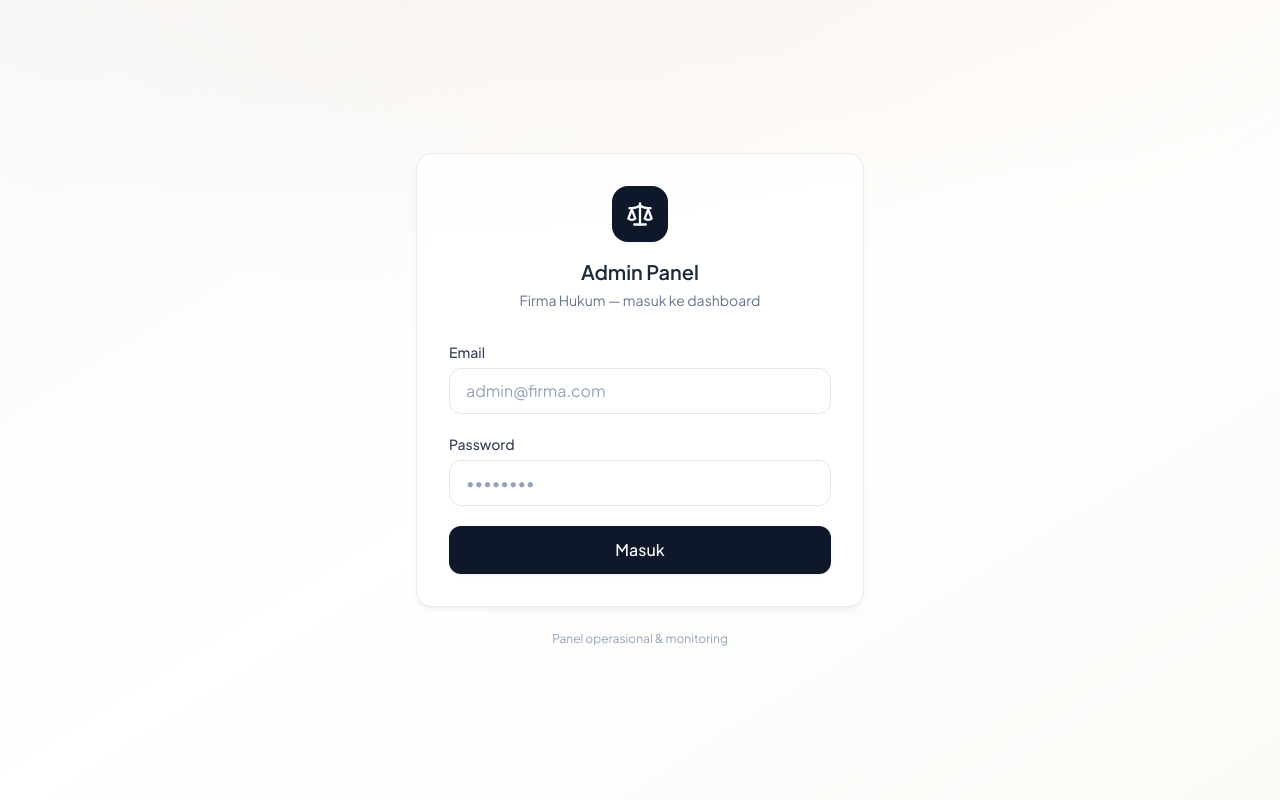
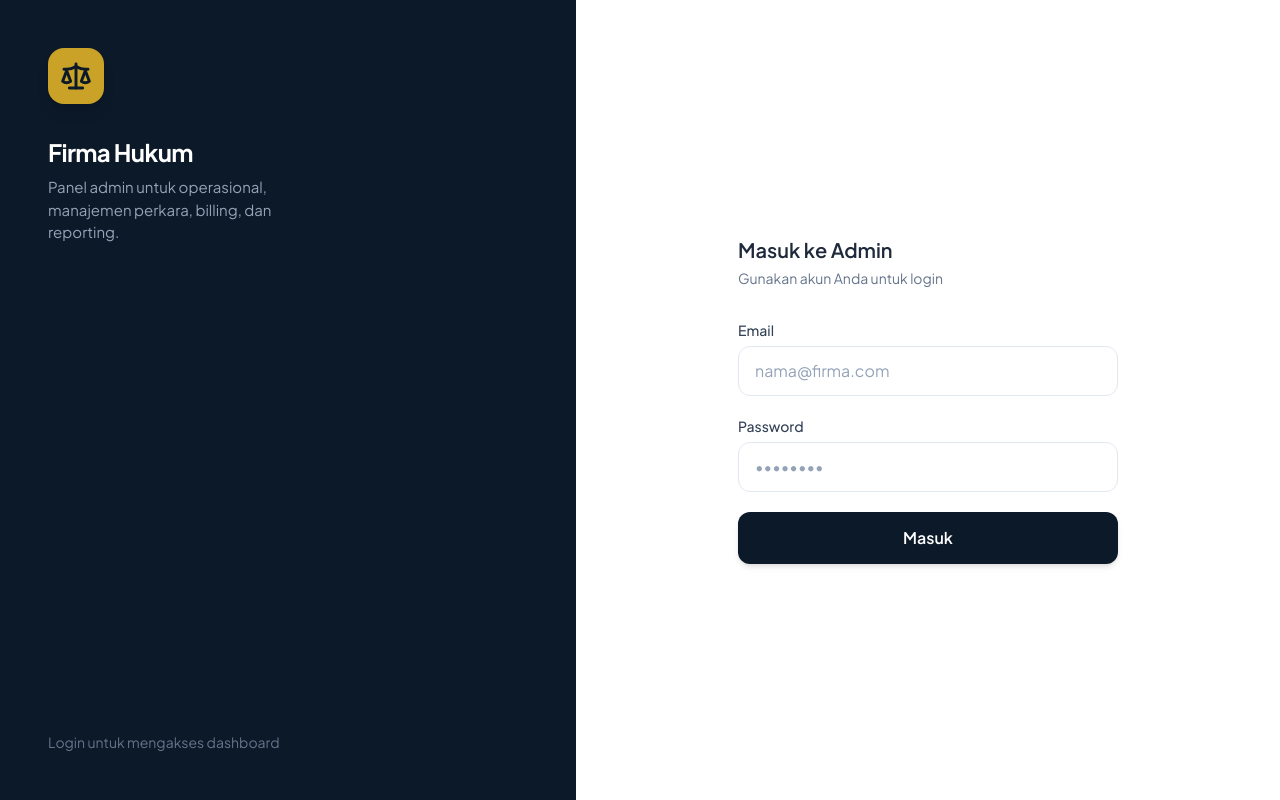
Before and after one commit to dreamcraft17/law_firm, a Next.js app: page /login in a window 1280 px wide. Built offline with nearby package versions, Linux system fonts and the light colour scheme.

Commit message:
baru design

```diff
--- a/app/globals.css
+++ b/app/globals.css
@@ -3,28 +3,24 @@
 @tailwind utilities;
 
 :root {
-  --primary: #0f172a;
-  --primary-light: #1e293b;
-  --accent: #d97706;
-  --accent-muted: #fef3c7;
-  --surface: #f8fafc;
-  --border: #e2e8f0;
+  --navy: #0c1929;
+  --gold: #c9a227;
+  --surface: #f1f5f9;
 }
 
 body {
   @apply bg-surface text-slate-800 antialiased;
 }
 
-/* Custom scrollbar for sidebar */
 .sidebar-scroll::-webkit-scrollbar {
-  width: 6px;
+  width: 5px;
 }
 .sidebar-scroll::-webkit-scrollbar-track {
-  @apply bg-transparent;
+  background: transparent;
 }
 .sidebar-scroll::-webkit-scrollbar-thumb {
-  @apply bg-slate-200 rounded-full;
+  @apply bg-navy-border rounded-full;
 }
 .sidebar-scroll::-webkit-scrollbar-thumb:hover {
-  @apply bg-slate-300;
+  background: #2a4a6e;
 }
--- a/app/login/page.tsx
+++ b/app/login/page.tsx
@@ -19,17 +19,28 @@ export default function LoginPage() {
   };
 
   return (
-    <div className="min-h-screen flex items-center justify-center p-4 bg-gradient-to-br from-slate-50 via-white to-amber-50/30">
-      <div className="absolute inset-0 bg-[radial-gradient(ellipse_80%_60%_at_50%_-20%,rgba(217,119,6,0.08),transparent)] pointer-events-none" />
-      <div className="relative w-full max-w-md">
-        <div className="bg-white/80 backdrop-blur-sm rounded-2xl shadow-card border border-slate-200/80 p-8">
-          <div className="flex flex-col items-center mb-8">
-            <div className="w-14 h-14 rounded-2xl bg-primary flex items-center justify-center text-white shadow-panel mb-4">
-              <Scale className="w-7 h-7" />
+    <div className="min-h-screen flex">
+      <div className="hidden lg:flex lg:w-[45%] bg-navy flex-col justify-between p-12">
+        <div>
+          <div className="w-14 h-14 rounded-2xl bg-gold flex items-center justify-center text-navy shadow-lg">
+            <Scale className="w-8 h-8" strokeWidth={2.2} />
+          </div>
+          <h1 className="mt-8 text-2xl font-bold text-white tracking-tight">Firma Hukum</h1>
+          <p className="mt-2 text-slate-400 text-[15px] max-w-[280px]">
+            Panel admin untuk operasional, manajemen perkara, billing, dan reporting.
+          </p>
+        </div>
+        <p className="text-slate-500 text-sm">Login untuk mengakses dashboard</p>
+      </div>
+      <div className="flex-1 flex items-center justify-center p-8 bg-white">
+        <div className="w-full max-w-[380px]">
+          <div className="lg:hidden flex justify-center mb-8">
+            <div className="w-12 h-12 rounded-xl bg-gold flex items-center justify-center text-navy">
+              <Scale className="w-6 h-6" strokeWidth={2.2} />
             </div>
-            <h1 className="text-xl font-semibold text-slate-800">Admin Panel</h1>
-            <p className="text-sm text-slate-500 mt-1">Firma Hukum — masuk ke dashboard</p>
           </div>
+          <h2 className="text-xl font-semibold text-slate-800">Masuk ke Admin</h2>
+          <p className="text-slate-500 text-sm mt-1 mb-8">Gunakan akun Anda untuk login</p>
           <form onSubmit={handleSubmit} className="space-y-5">
             <div>
               <label className="block text-sm font-medium text-slate-700 mb-1.5">Email</label>
@@ -37,8 +48,8 @@ export default function LoginPage() {
                 type="email"
                 value={email}
                 onChange={(e) => setEmail(e.target.value)}
-                className="w-full border border-slate-200 rounded-xl px-4 py-2.5 text-slate-800 placeholder-slate-400 focus:ring-2 focus:ring-amber-500/20 focus:border-amber-500 transition-colors"
-                placeholder="admin@firma.com"
+                className="w-full border border-slate-200 rounded-xl px-4 py-3 text-slate-800 placeholder-slate-400 focus:ring-2 focus:ring-gold/25 focus:border-gold transition-all"
+                placeholder="nama@firma.com"
                 required
               />
             </div>
@@ -48,7 +59,7 @@ export default function LoginPage() {
                 type="password"
                 value={password}
                 onChange={(e) => setPassword(e.target.value)}
-                className="w-full border border-slate-200 rounded-xl px-4 py-2.5 text-slate-800 placeholder-slate-400 focus:ring-2 focus:ring-amber-500/20 focus:border-amber-500 transition-colors"
+                className="w-full border border-slate-200 rounded-xl px-4 py-3 text-slate-800 placeholder-slate-400 focus:ring-2 focus:ring-gold/25 focus:border-gold transition-all"
                 placeholder="••••••••"
                 required
               />
@@ -56,13 +67,12 @@ export default function LoginPage() {
             <button
               type="submit"
               disabled={loading}
-              className="w-full py-3 bg-primary text-white font-medium rounded-xl hover:bg-primary-light transition-colors disabled:opacity-60 disabled:cursor-not-allowed shadow-panel"
+              className="w-full py-3.5 bg-navy text-white font-semibold rounded-xl hover:bg-navy-light transition-colors disabled:opacity-60 disabled:cursor-not-allowed shadow-md"
             >
               {loading ? 'Memproses...' : 'Masuk'}
             </button>
           </form>
         </div>
-        <p className="text-center text-xs text-slate-400 mt-6">Panel operasional & monitoring</p>
       </div>
     </div>
   );
--- a/components/Header.tsx
+++ b/components/Header.tsx
@@ -18,27 +18,25 @@ export default function Header(props: { title: string }) {
   }, []);
 
   return (
-    <header className="h-16 bg-white border-b border-slate-200 flex items-center justify-between px-6 shrink-0 shadow-panel">
-      <h1 className="text-lg font-semibold text-slate-800">{props.title}</h1>
-      <div className="flex items-center gap-4" ref={ref}>
-        <div className="hidden sm:block text-sm text-slate-500">Panel Admin</div>
-        <div className="relative">
+    <header className="h-14 bg-white flex items-center justify-between px-6 shrink-0 border-b border-slate-200/80">
+      <h1 className="text-[17px] font-semibold text-slate-800">{props.title}</h1>
+      <div className="flex items-center gap-2" ref={ref}>
         <button
           type="button"
           onClick={() => setOpen(!open)}
-            className="flex items-center gap-2 px-3 py-2 rounded-lg hover:bg-slate-50 text-slate-700 transition-colors"
+          className="flex items-center gap-2 pl-3 pr-2 py-2 rounded-lg hover:bg-slate-50 text-slate-600 transition-colors"
         >
-            <div className="w-8 h-8 rounded-full bg-primary/10 flex items-center justify-center text-primary text-sm font-medium">
+          <div className="w-8 h-8 rounded-lg bg-navy flex items-center justify-center text-gold text-sm font-bold">
             A
           </div>
           <ChevronDown className={`w-4 h-4 text-slate-400 transition-transform ${open ? 'rotate-180' : ''}`} />
         </button>
         {open && (
-            <div className="absolute right-0 top-full mt-1 py-1 w-48 bg-white rounded-xl border border-slate-200 shadow-card z-50">
+          <div className="absolute right-6 top-14 mt-0.5 py-1.5 w-44 bg-white rounded-xl border border-slate-200 shadow-dropdown z-50">
             <button
               type="button"
               onClick={() => { setOpen(false); router.push('/login'); }}
-                className="w-full flex items-center gap-2 px-4 py-2.5 text-sm text-slate-700 hover:bg-slate-50 rounded-lg"
+              className="w-full flex items-center gap-2.5 px-4 py-2.5 text-sm text-slate-700 hover:bg-slate-50 rounded-lg mx-1"
             >
               <LogOut className="w-4 h-4 text-slate-400" />
               Keluar
@@ -46,7 +44,6 @@ export default function Header(props: { title: string }) {
           </div>
         )}
       </div>
-      </div>
     </header>
   );
 }
--- a/components/Sidebar.tsx
+++ b/components/Sidebar.tsx
@@ -33,20 +33,19 @@ export default function Sidebar() {
   const pathname = usePathname();
 
   return (
-    <aside className="w-[260px] min-h-screen flex flex-col bg-white border-r border-slate-200 shrink-0">
-      <div className="p-5 border-b border-slate-100">
+    <aside className="w-[240px] min-h-screen flex flex-col bg-navy shrink-0">
+      <div className="p-5">
         <Link href="/dashboard" className="flex items-center gap-3">
-          <div className="w-10 h-10 rounded-xl bg-primary flex items-center justify-center text-white shadow-panel">
-            <Scale className="w-5 h-5" />
+          <div className="w-11 h-11 rounded-xl bg-gold flex items-center justify-center text-navy shadow-lg">
+            <Scale className="w-6 h-6" strokeWidth={2.2} />
           </div>
           <div>
-            <span className="font-semibold text-slate-800 block leading-tight">Firma Hukum</span>
-            <span className="text-xs text-slate-500">Admin Panel</span>
+            <span className="font-bold text-white block leading-tight text-[15px]">Firma Hukum</span>
+            <span className="text-[11px] text-slate-400 uppercase tracking-widest">Admin</span>
           </div>
         </Link>
       </div>
-      <nav className="flex-1 p-3 overflow-y-auto sidebar-scroll">
-        <p className="px-3 mb-2 text-xs font-medium text-slate-400 uppercase tracking-wider">Menu</p>
+      <nav className="flex-1 px-3 pb-4 overflow-y-auto sidebar-scroll">
         <ul className="space-y-0.5">
           {nav.map(({ href, label, icon: Icon }) => {
             const isActive = pathname === href || pathname.startsWith(href + '/');
@@ -54,13 +53,13 @@ export default function Sidebar() {
               <li key={href}>
                 <Link
                   href={href}
-                  className={`flex items-center gap-3 px-3 py-2.5 rounded-lg text-sm font-medium transition-colors ${
+                  className={`flex items-center gap-3 px-3 py-2.5 rounded-lg text-[13px] font-medium transition-all duration-150 ${
                     isActive
-                      ? 'bg-amber-50 text-amber-800 border-l-4 border-amber-500 border-y-0 border-r-0 -ml-[3px] pl-[13px]'
-                      : 'text-slate-600 hover:bg-slate-50 hover:text-slate-900'
+                      ? 'bg-gold/20 text-gold-light border border-gold/30'
+                      : 'text-slate-300 hover:bg-navy-light hover:text-white border border-transparent'
                   }`}
                 >
-                  <Icon className={`w-5 h-5 shrink-0 ${isActive ? 'text-amber-600' : 'text-slate-400'}`} />
+                  <Icon className="w-[18px] h-[18px] shrink-0" strokeWidth={isActive ? 2.2 : 1.8} />
                   <span>{label}</span>
                 </Link>
               </li>
@@ -68,10 +67,8 @@ export default function Sidebar() {
           })}
         </ul>
       </nav>
-      <div className="p-3 border-t border-slate-100">
-        <div className="px-3 py-2 text-xs text-slate-400">
-          Panel operasional firma
-        </div>
+      <div className="p-3 border-t border-navy-border">
+        <p className="px-3 text-[11px] text-slate-500">Panel operasional</p>
       </div>
     </aside>
   );
--- a/tailwind.config.ts
+++ b/tailwind.config.ts
@@ -12,25 +12,30 @@ const config: Config = {
       },
       colors: {
         primary: {
-          DEFAULT: '#0f172a',
-          light: '#1e293b',
-          muted: '#64748b',
+          DEFAULT: '#0c1929',
+          light: '#132337',
         },
-        accent: {
-          DEFAULT: '#d97706',
-          light: '#fbbf24',
-          muted: '#fef3c7',
+        navy: {
+          DEFAULT: '#0c1929',
+          light: '#132337',
+          border: '#1e3a5f',
+        },
+        gold: {
+          DEFAULT: '#c9a227',
+          light: '#e6c04a',
+          dark: '#a68520',
+          bg: 'rgba(201, 162, 39, 0.12)',
         },
         surface: {
-          DEFAULT: '#f8fafc',
+          DEFAULT: '#f1f5f9',
           card: '#ffffff',
-          border: '#e2e8f0',
         },
       },
       boxShadow: {
-        'panel': '0 1px 3px 0 rgb(0 0 0 / 0.06), 0 1px 2px -1px rgb(0 0 0 / 0.06)',
-        'card': '0 4px 6px -1px rgb(0 0 0 / 0.05), 0 2px 4px -2px rgb(0 0 0 / 0.05)',
-        'card-hover': '0 10px 15px -3px rgb(0 0 0 / 0.06), 0 4px 6px -4px rgb(0 0 0 / 0.05)',
+        'panel': '0 1px 2px 0 rgb(0 0 0 / 0.04)',
+        'card': '0 1px 3px 0 rgb(0 0 0 / 0.06), 0 1px 2px -1px rgb(0 0 0 / 0.04)',
+        'card-hover': '0 8px 25px -5px rgb(0 0 0 / 0.08), 0 4px 10px -4px rgb(0 0 0 / 0.04)',
+        'dropdown': '0 10px 40px -10px rgb(0 0 0 / 0.15)',
       },
     },
   },
```
Also changed, not shown: app/(panel)/dashboard/page.tsx (+30 -22 lines), app/(panel)/knowledge-base/page.tsx (+4 -4 lines), app/(panel)/users/page.tsx (+5 -5 lines). Lines whose indentation alone changed are shown as unchanged.
